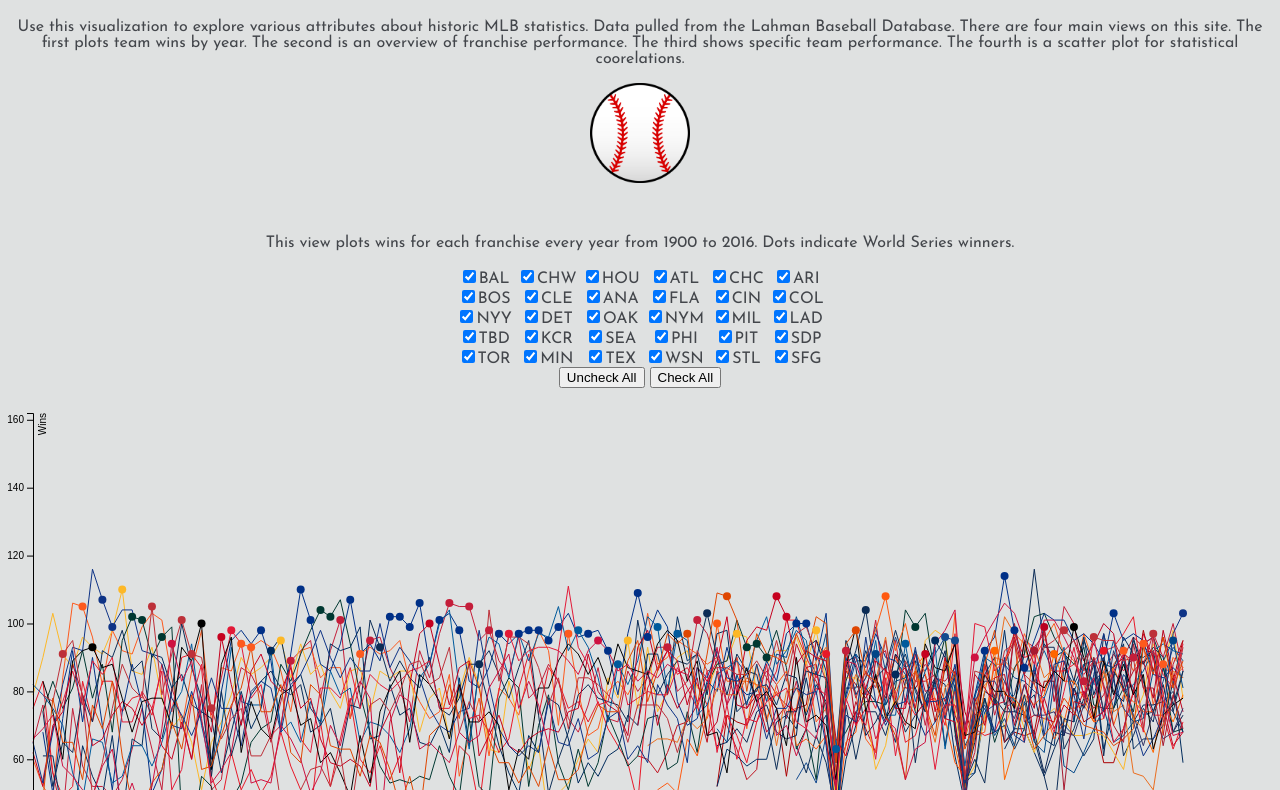
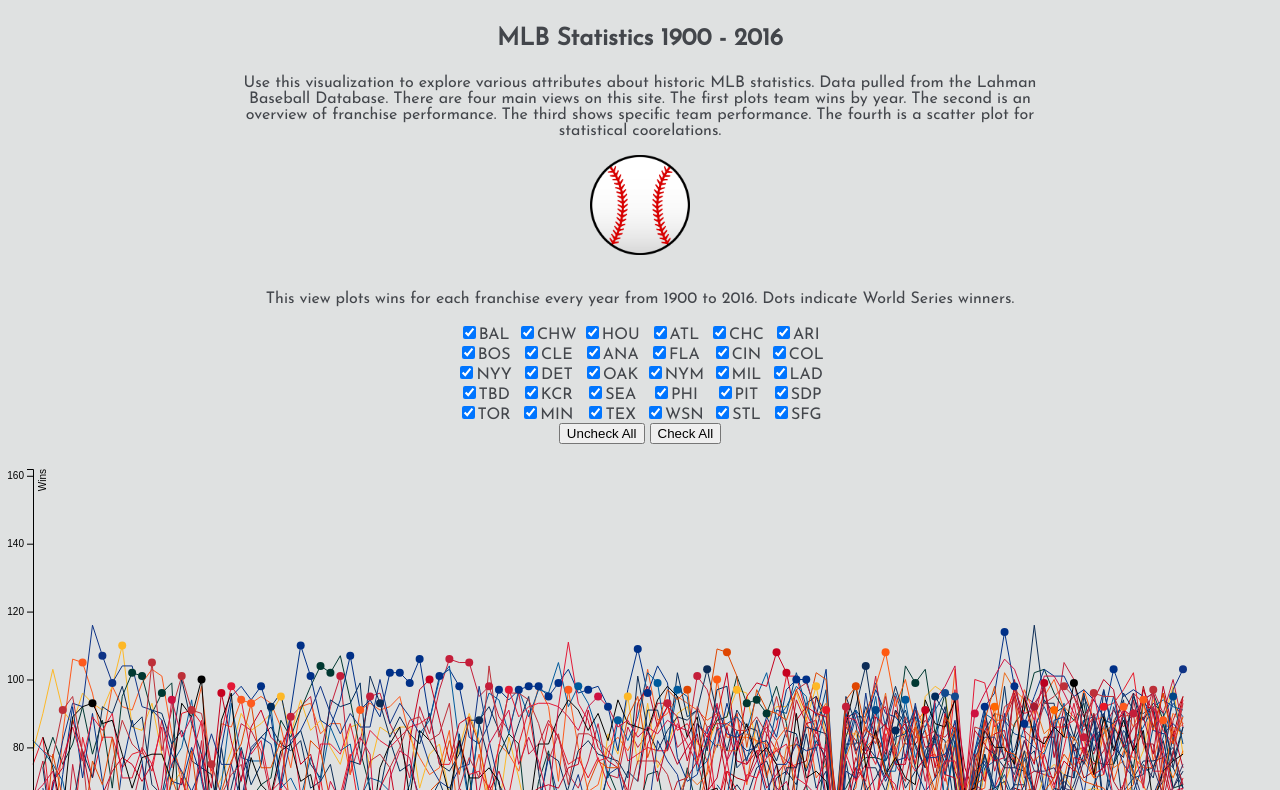
Before and after one commit to christopherpaschal/Baseball, a plain HTML site: page index.html in a window 1280 px wide. Shown: the part 131-921 px from the top of the page. Drawn offline with nearby package versions, Linux system fonts and the light colour scheme.

Commit message:
fixed main page

```diff
--- a/css/style.css
+++ b/css/style.css
@@ -5,8 +5,17 @@ body {
   font-family: 'Josefin Sans', sans-serif;
 }
 
+#title {
+  width: 800px;
+  display: inline-block;
+}
+
 h1 {
   font-size: 4em;
+}
+
+h3 {
+  font-size: 1.5em;
 }
 
 .line {
--- a/index.html
+++ b/index.html
@@ -21,6 +21,7 @@
 
   <div id="title">
     <h1>Baseball Through History</h1>
+    <h3>MLB Statistics 1900 - 2016</h3>
     <p>Use this visualization to explore various attributes about historic MLB statistics.
     Data pulled from the Lahman Baseball Database. There are four main views on this site. The first plots
     team wins by year. The second is an overview of franchise performance. The third shows specific team
```
